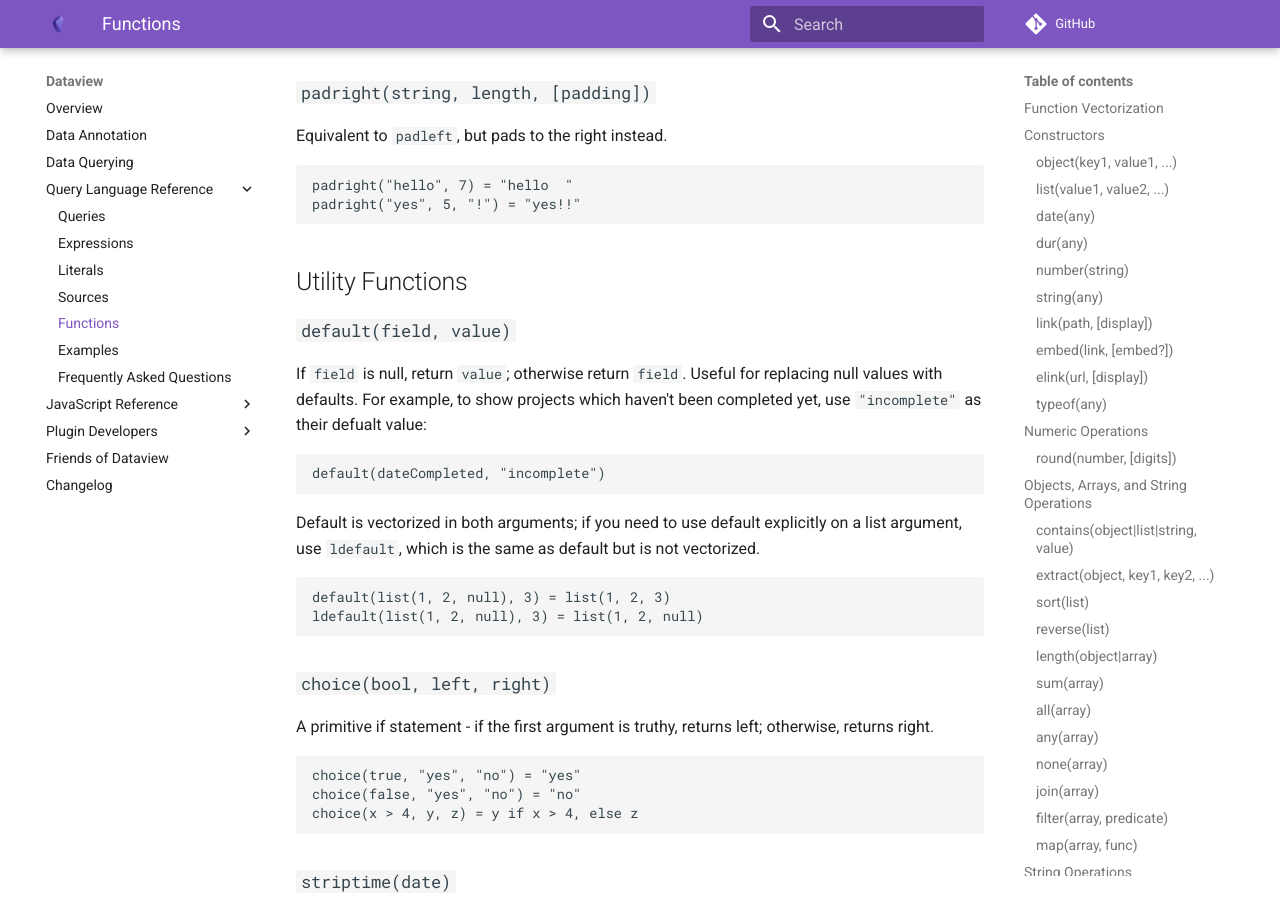
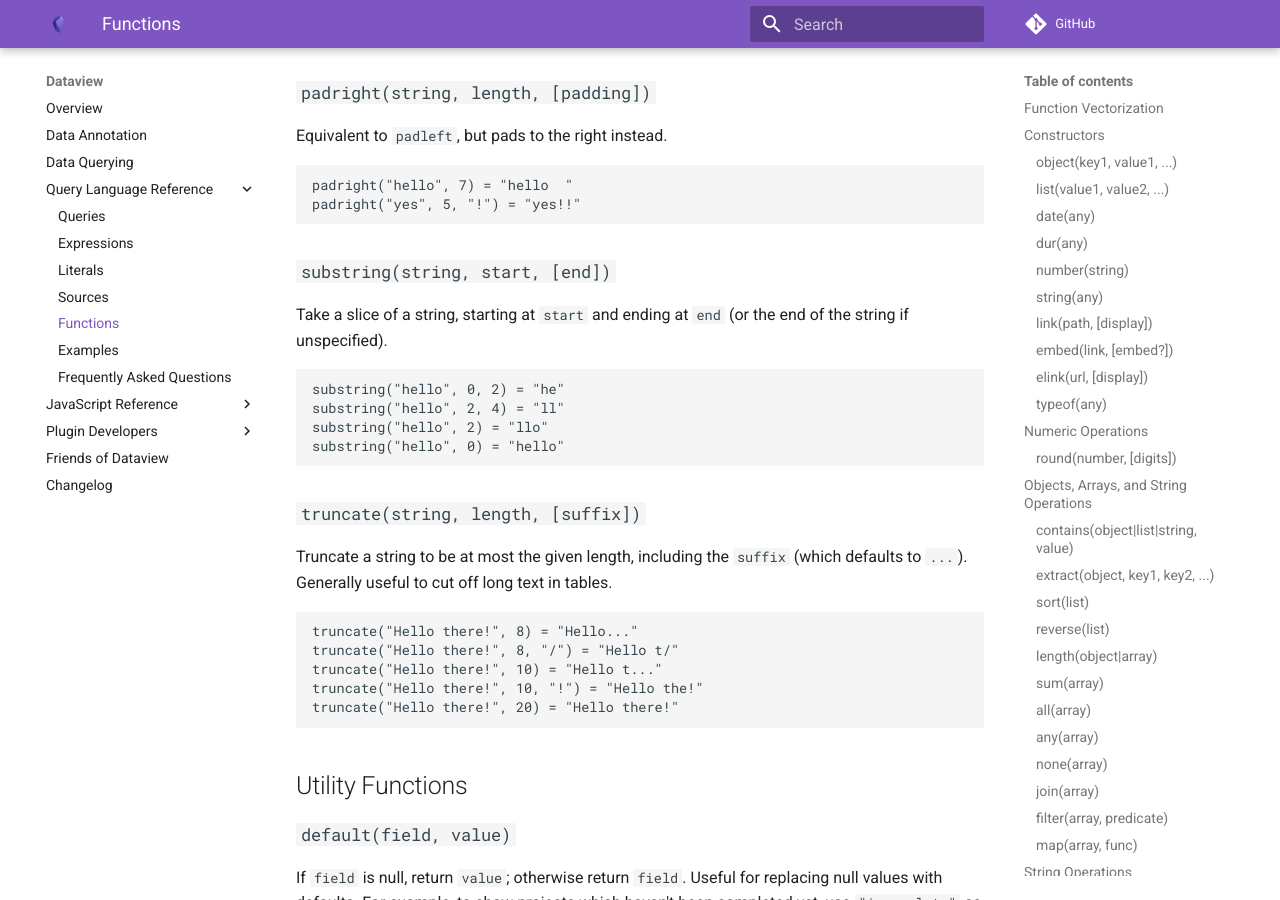
Before and after one commit to blacksmithgu/obsidian-dataview, an MkDocs documentation site: the page built from docs/docs/query/functions.md, in a window 1280 px wide and 900 px high, scrolled down 7881 px. Built offline with MkDocs 1.6.1 and Material for MkDocs 9.7.7, drawn with Linux system fonts in a browser that asks for light colours; comment, search, counter and statistics services are not loaded.

Commit message:
Fix #1210: Add truncate and documentation

````diff
--- a/docs/docs/query/functions.md
+++ b/docs/docs/query/functions.md
@@ -382,6 +382,30 @@ padright("hello", 7) = "hello  "
 padright("yes", 5, "!") = "yes!!"
 ```
 
+### `substring(string, start, [end])`
+
+Take a slice of a string, starting at `start` and ending at `end` (or the end of the string if unspecified).
+
+```
+substring("hello", 0, 2) = "he"
+substring("hello", 2, 4) = "ll"
+substring("hello", 2) = "llo"
+substring("hello", 0) = "hello"
+```
+
+### `truncate(string, length, [suffix])`
+
+Truncate a string to be at most the given length, including the `suffix` (which defaults to `...`). Generally useful
+to cut off long text in tables.
+
+```
+truncate("Hello there!", 8) = "Hello..."
+truncate("Hello there!", 8, "/") = "Hello t/"
+truncate("Hello there!", 10) = "Hello t..."
+truncate("Hello there!", 10, "!") = "Hello the!"
+truncate("Hello there!", 20) = "Hello there!"
+```
+
 ## Utility Functions
 
 ### `default(field, value)`
````
Also changed, not shown: docs/docs/query/sources.md (+5 -0 lines), 2 other files.
